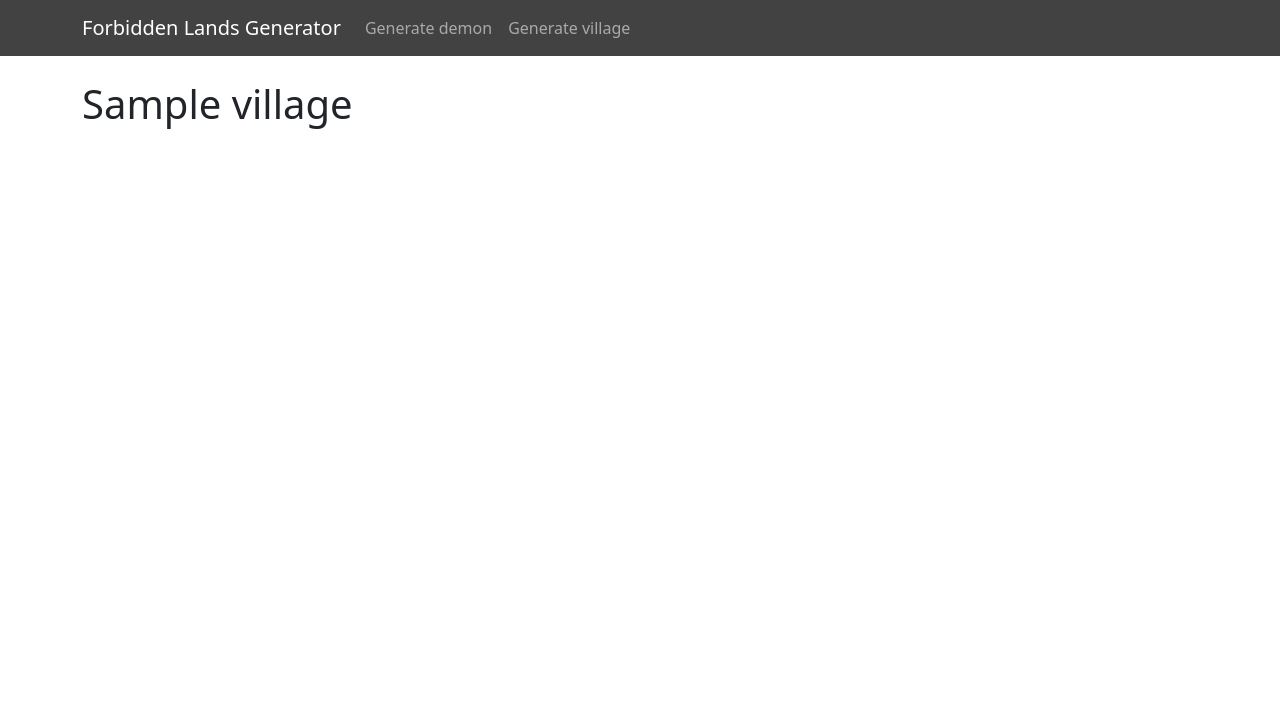
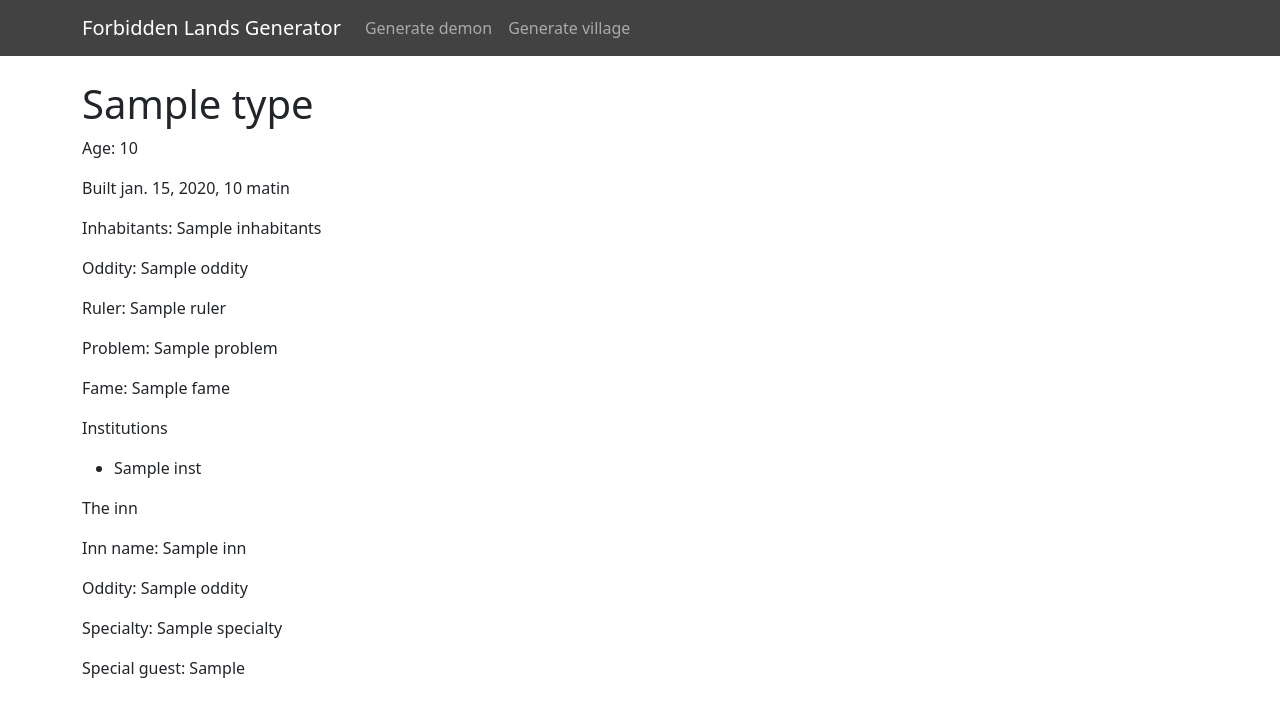
Before and after one commit to philippe-lemaire/forbidden_lands, a Django app: template adventuresites/templates/adventuresites/generate_village.html in a window 1280 px wide. Shown: the top 717 px of the page. Run offline with Django 3.2, Linux system fonts and the light colour scheme; the template is opened without the code that fills it: most values are stand-ins (such as "Sample title", 1, 10 or a date in 2020).

Commit message:
very bare template

```diff
--- a/adventuresites/templates/adventuresites/generate_village.html
+++ b/adventuresites/templates/adventuresites/generate_village.html
@@ -1,6 +1,32 @@
 {% extends "base.html" %}
 
 {% block content %}
-<h1>{{village}}</h1>
+<h1>{{ village.type }}</h1>
+
+<p>Age: {{ village.age }}</p>
+<p>Built {{ village.build_time }}</p>
+
+<p>Inhabitants: {{ village.inhabitants }}</p>
+<p>Oddity: {{ village.oddity }}</p>
+<p>Ruler: {{ village.ruler }}</p>
+<p>Problem: {{ village.problem }}</p>
+<p>Fame: {{ village.fame }}</p>
+
+{% if village.institutions %}
+<p>Institutions</p>
+<ul>
+    {% for inst in village.institutions %}
+    <li>{{ inst }}</li>
+    {% endfor %}
+</ul>
+{% endif %}
+
+<p>The inn</p>
+
+
+<p>Inn name: {{ village.inn.name }}</p>
+<p>Oddity: {{ village.inn.oddity }}</p>
+<p>Specialty: {{ village.inn.specialty }}</p>
+<p>Special guest: {{ village.inn.special_guest }}</p>
 
 {% endblock %}
```
